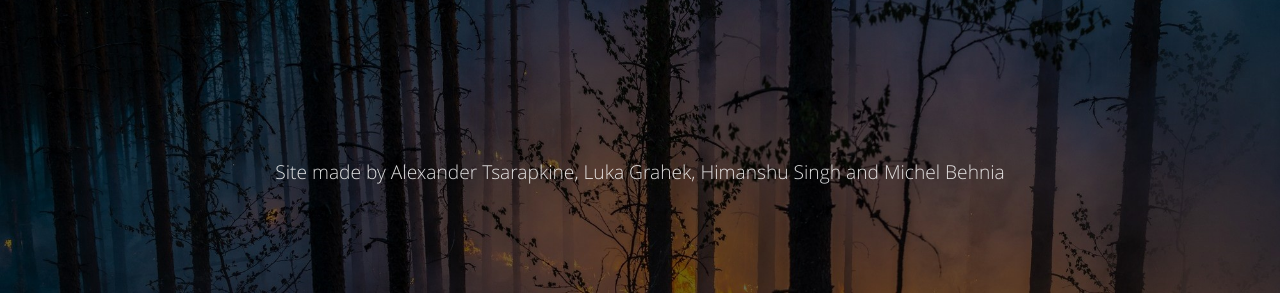
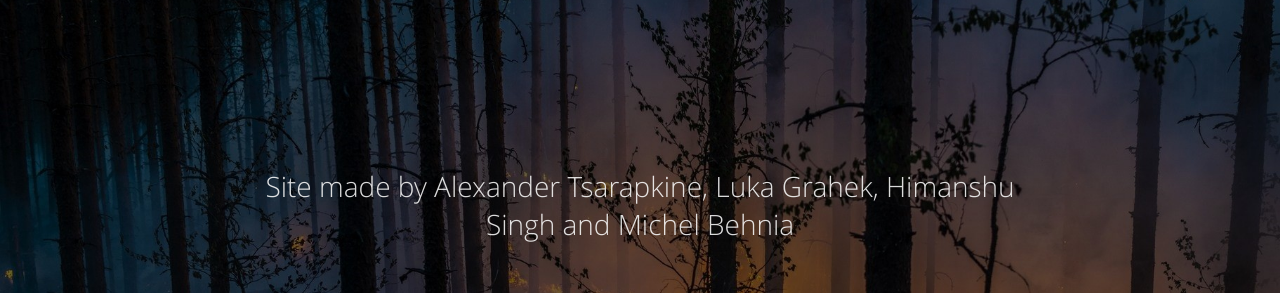
Before and after one commit to AlexanderTsarapkine/HackItBetter2020-FireWatch, a website: page aboutus.html in a window 1280 px wide. Shown: the part 76-369 px from the top of the page. Drawn offline with Linux system fonts and the light colour scheme.

Commit message:
made "about us" text larger

```diff
--- a/aboutus.css
+++ b/aboutus.css
@@ -22,7 +22,7 @@ body {
 
 p {
     color: white;
-    font-size: 120%;
+    font-size: 175%;
     text-align: center;
     position: relative;
     bottom: 100px;
```
